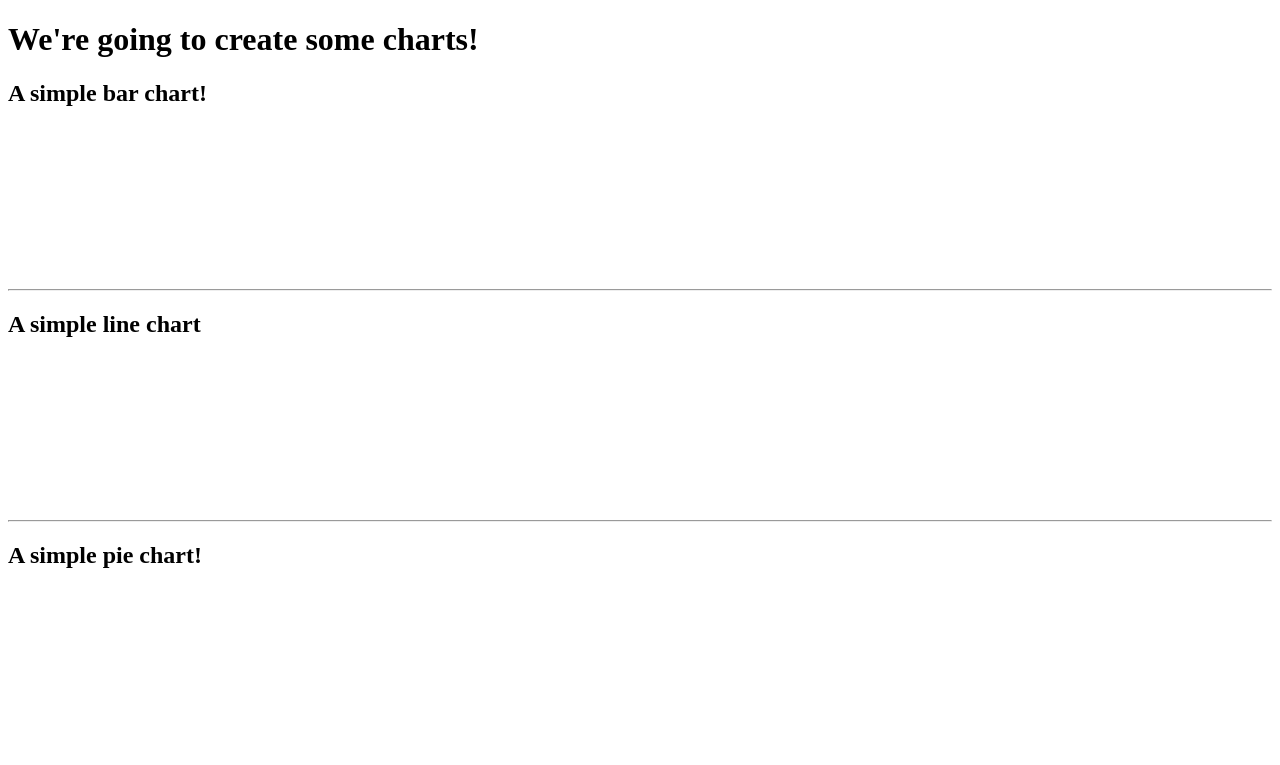
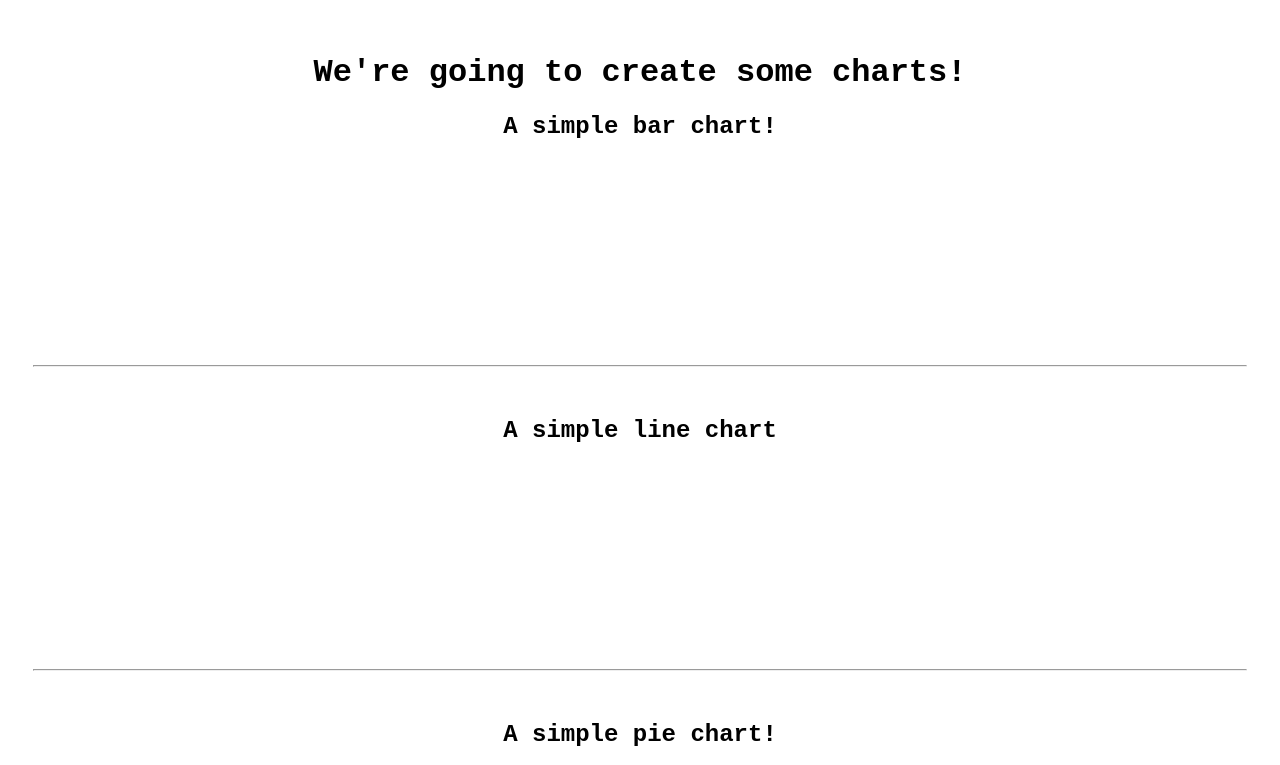
Before and after one commit to selenaelisewells/Graphs, a plain HTML site: page index.html in a window 1280 px wide. Drawn offline with nearby package versions, Linux system fonts and the light colour scheme.

Commit message:
css added

```diff
--- /dev/null
+++ b/css/app.css
@@ -0,0 +1,13 @@
+body {
+    text-align: center;
+    padding: 25px;
+    font-family: 'Courier New', Courier, monospace;
+}
+
+hr {
+    margin: 50px 0;
+}
+
+canvas {
+    max-height: 500;
+}
--- a/index.html
+++ b/index.html
@@ -3,7 +3,7 @@
 
 <head>
     <title>Learing how to use Graphs with chart.js</title>
-    <link href="/css/app.css" rel="stylesheet" type="text/css" />
+    <link href="./css/app.css" rel="stylesheet" type="text/css" />
 </head>
 
 <body>
@@ -22,7 +22,7 @@
     <canvas id="pieChart"></canvas>
 
     <script src="https://cdn.jsdelivr.net/npm/chart.js@2.9.3/dist/Chart.min.js"></script>
-    <script src="/js/app.js"></script>
+    <script src="./js/app.js"></script>
 </body>
 
 </html>
```
